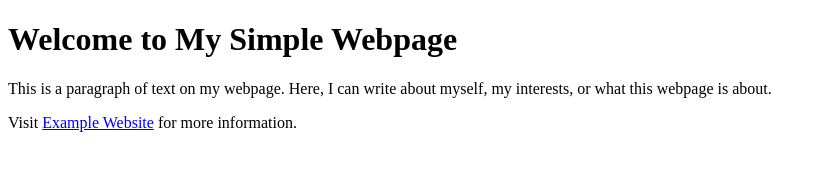
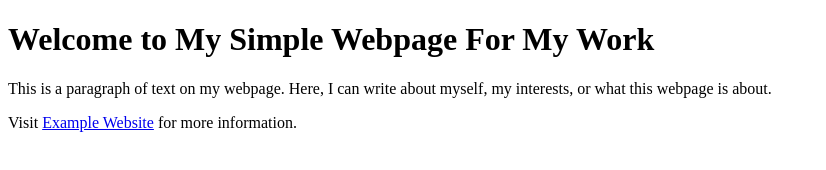
Before and after one commit to SterlingJosh/git-demo, a plain HTML site: page index.html in a window 1280 px wide. Shown: the whole page, without its empty margins (0-826 px from the left). Drawn offline with Linux system fonts and the light colour scheme.

Commit message:
More changes

```diff
--- a/index.html
+++ b/index.html
@@ -6,7 +6,7 @@
     <title>Simple Webpage</title>
 </head>
 <body>
-    <h1>Welcome to My Simple Webpage</h1>
+    <h1>Welcome to My Simple Webpage For My Work</h1>
     <p>This is a paragraph of text on my webpage. Here, I can write about myself, my interests, or what this webpage is about.</p>
     <p>Visit <a href="https://www.example.com">Example Website</a> for more information.</p>
 </body>
```
Also changed, not shown: 1 other file.
